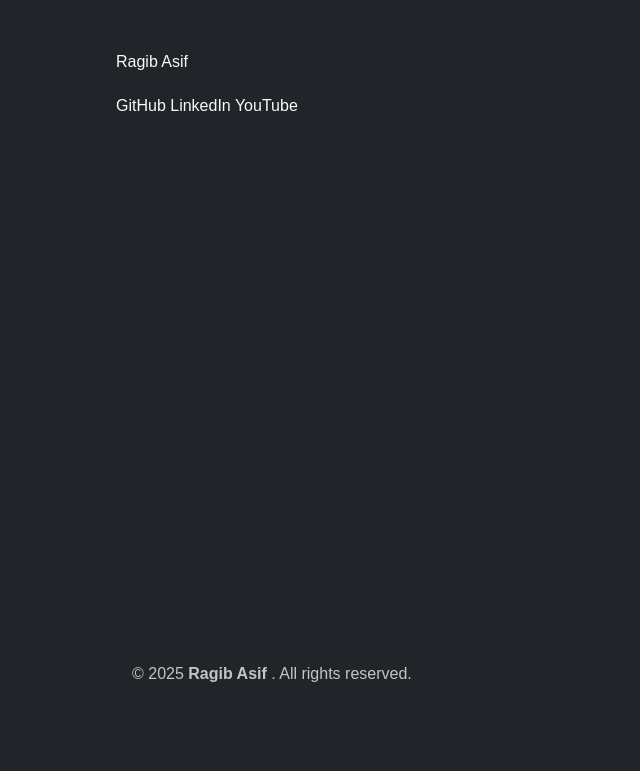
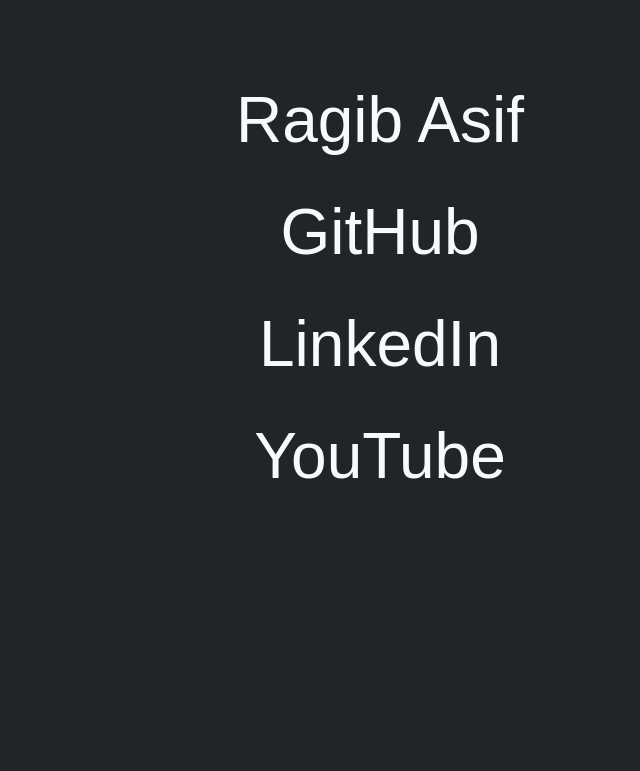
Before and after one commit to ragibasif/ragibasif.github.io, an Astro site: page / in a window 1280 px wide. Shown: the whole page, without its empty margins (260-900 px from the left). Built offline with nearby package versions, Linux system fonts and the light colour scheme; Astro itself is replaced by a stand-in of ours.

Commit message:
feat: simplify

```diff
--- a/src/components/Container.astro
+++ b/src/components/Container.astro
@@ -7,9 +7,11 @@
 </div>
 
 <style>
-  .container {
+  div {
     margin: 0 auto;
     max-width: var(--content-width);
     width: 100%;
+    display: flex;
+    flex-direction: column;
   }
 </style>
--- a/src/components/Footer.astro
+++ b/src/components/Footer.astro
@@ -7,30 +7,14 @@
 ---
 
 <footer>
-  <Container class="footer-content">
-    <p class="copyright">
+  <Container>
+    <p>
       &copy; {YEAR}
       <span>
-        <Link href="/" class="site-title">
+        <Link href="/">
           {SITE.NAME}
         </Link>
       </span>. All rights reserved.
     </p>
   </Container>
 </footer>
-
-<style>
-  footer {
-    color: var(--gray);
-    opacity: 0.75;
-    padding: 2rem 1rem 4rem;
-    text-align: left;
-    margin-top: 4rem;
-    max-width: var(--content-width);
-    width: 100%;
-  }
-
-  .copyright span {
-    font-weight: bold;
-  }
-</style>
--- a/src/components/Header.astro
+++ b/src/components/Header.astro
@@ -5,37 +5,9 @@
 ---
 
 <header>
-  <Container class="header-content">
-      <Link href="/" class="site-title">
-        {SITE.NAME}
-      </Link>
+  <Container>
+    <Link href="/">
+      {SITE.NAME}
+    </Link>
   </Container>
 </header>
-
-<style>
-  header {
-    max-width: var(--content-width);
-    width: 100%;
-    margin-top: 1rem;
-    margin-bottom: 1rem;
-  }
-
-  .site-title {
-    color: var(--text);
-    width: 100%;
-    display: flex;
-    justify-content: flex-start;
-    align-items: center;
-  }
-
-  .header-content {
-    display: flex;
-    flex-direction: row;
-    justify-content: space-between;
-    align-items: center;
-    max-width: var(--content-width);
-    width: 100%;
-    margin: 0 auto;
-    gap: 1rem;
-  }
-</style>
--- a/src/components/Link.astro
+++ b/src/components/Link.astro
@@ -10,6 +10,7 @@
 const subpath = pathname.match(/[^\/]+/g);
 const isActive = href === pathname || href === "/" + (subpath?.[0] || "");
 ---
+
 <a
   href={href}
   target={external ? "_blank" : "_self"}
@@ -19,15 +20,3 @@
 >
   <slot />
 </a>
-
-<style>
-  .blur {
-    text-decoration: none;
-    transition: all ease-in-out 300ms;
-  }
-
-  .blur:hover {
-    filter: blur(0.1rem);
-    transition: ease-in-out 300ms;
-  }
-</style>
--- /dev/null
+++ b/src/components/Socials.astro
@@ -0,0 +1,15 @@
+---
+import Container from "src/components/Container.astro";
+import Link from "src/components/Link.astro";
+import { SOCIALS } from "src/consts";
+---
+
+<Container>
+  {
+    SOCIALS.map(({ HREF, NAME }) => (
+      <Link external={true} href={HREF}>
+        {NAME}
+      </Link>
+    ))
+  }
+</Container>
--- a/src/layouts/Base.astro
+++ b/src/layouts/Base.astro
@@ -12,6 +12,6 @@
     <main>
       <slot />
     </main>
-    <Footer />
+    <!-- <Footer /> -->
   </body>
 </html>
--- a/src/lib/utils.ts
+++ /dev/null
@@ -1,6 +0,0 @@
-export function readingTime(html: string) {
-  const textOnly = html.replace(/<[^>]+>/g, "");
-  const wordCount = textOnly.split(/\s+/).length;
-  const readingTimeMinutes = ((wordCount / 200) + 1).toFixed();
-  return `${readingTimeMinutes} min read`;
-}
--- a/src/pages/index.astro
+++ b/src/pages/index.astro
@@ -1,20 +1,11 @@
 ---
 import Base from "src/layouts/Base.astro";
 import Container from "src/components/Container.astro";
-import Link from "src/components/Link.astro";
-import { SOCIALS } from "src/consts";
+import Socials from "src/components/Socials.astro";
 ---
 
 <Base>
   <Container>
-    <div class="social-links">
-      {
-        SOCIALS.map(({ HREF, NAME }) => (
-          <Link external={true} href={HREF}>
-            {NAME}
-          </Link>
-        ))
-      }
-    </div>
+    <Socials />
   </Container>
 </Base>
--- a/src/styles/global.css
+++ b/src/styles/global.css
@@ -38,13 +38,18 @@
   max-width: var(--content-width);
   width: 100%;
   margin: 0 auto;
-  padding: 2rem 1rem;
+  padding: 4rem;
   display: flex;
   flex-direction: column;
-  justify-content: center;
-  align-items: center;
   overscroll-behavior-y: contain;
   transition: background-color 0.2s ease-out;
+  align-items: center;
+  text-align: center;
+  justify-content: center;
+  font-size: 4rem;
+  /* border: red;
+  border-width: 2px;
+  border-style: solid; */
 }
 
 main {
@@ -53,6 +58,9 @@
   flex: 1;
   display: flex;
   flex-direction: column;
+  /* border: red;
+  border-width: 2px;
+  border-style: solid; */
 }
 
 h1,
@@ -95,21 +103,7 @@
 }
 
 
-.date {
-  margin: 0;
-  font-weight: light;
-  opacity: 0.75;
-  flex-shrink: 0;
-  font-variant-numeric: tabular-nums;
-  font-feature-settings:
-    'tnum' 1,
-    'zero' 0,
-    'cv01' 1,
-    'cv02' 1,
-    'calt' 1,
-    'ss03' 1,
-    'ordn' 1;
-}
+
 
 .sr-only {
   border: 0;
@@ -125,34 +119,10 @@
   white-space: nowrap;
 }
 
-img {
-  display: block;
-  max-width: 100%;
-  height: auto;
-  margin: 2rem auto;
-  border-radius: 0.5rem;
-  object-fit: cover;
-  overflow: hidden;
-  box-shadow: 0 0 0 1px var(--accent);
-  transition:
-    transform 0.2s ease-in-out,
-    box-shadow 0.2s ease;
-}
-
-img:hover {
-  transform: scale(1.01);
-  box-shadow: 0 0 0 2px var(--accent);
-}
-
-main img {
-  max-width: var(--content-width);
-  width: 100%;
-}
-
 h1,
 h2,
 h3 {
-  font-family: "Atkinson", var(--sans);
+  font-family: var(--sans);
   margin-bottom: 0.5rem;
 }
 
@@ -177,59 +147,22 @@
   margin-bottom: 1rem;
 }
 
-blockquote {
-  border-left: 4px solid var(--accent);
-  padding-left: 1rem;
-  margin: 1.5rem 0;
-  font-style: italic;
+footer {
+  color: var(--gray);
+  max-width: var(--content-width);
+  width: 100%;
 }
 
-code {
-  background-color: var(--accent);
-  color: var(--bg);
-  overflow-wrap: break-word;
-  word-break: break-word;
-  white-space: pre-wrap;
-  padding: 0.2rem 0.4rem;
-  border-radius: 0.25rem;
-  font-family: var(--mono);
-  font-size: 0.9em;
+span {
   font-weight: bold;
 }
 
-pre {
-  background-color: var(--accent);
-  padding: 1rem;
-  border-radius: 0.5rem;
-  overflow-x: auto;
-  max-width: 100%;
-  font-size: 0.9rem;
-  margin: 1.5rem 0;
+.blur {
+  text-decoration: none;
+  transition: all ease-in-out 300ms;
 }
 
-pre code {
-  background: none;
-  padding: 0;
+.blur:hover {
+  filter: blur(0.1rem);
+  transition: ease-in-out 300ms;
 }
-
-table {
-  overflow-x: auto;
-  max-width: var(--content-width);
-  width: 100%;
-  border-collapse: collapse;
-  margin: 1.5rem 0;
-  font-size: 0.95rem;
-  line-height: 1.5;
-}
-
-th,
-td {
-  border: .1px solid var(--accent);
-  padding: 0.75rem 1rem;
-  text-align: left;
-  vertical-align: top;
-}
-
-thead {
-  font-weight: 600;
-}
```
Also changed, not shown: src/pages/404.astro (+12 -31 lines).
